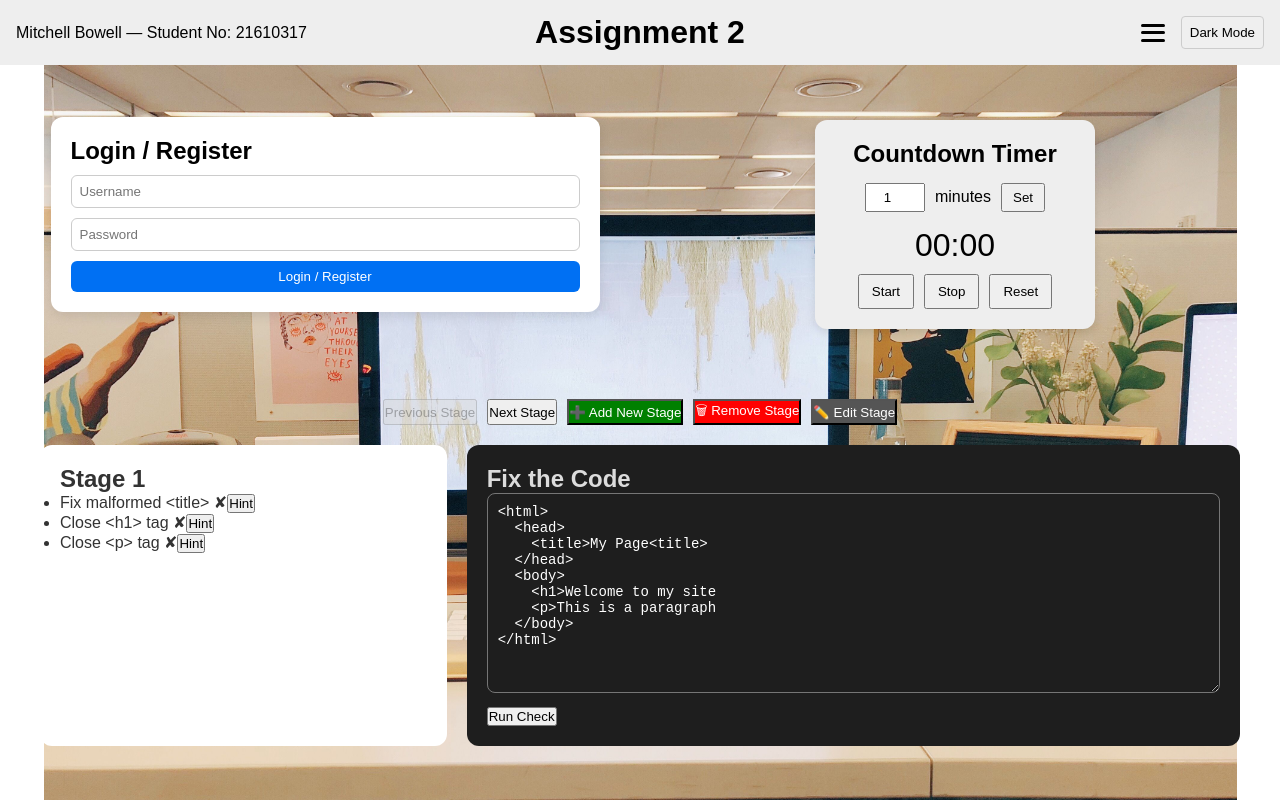
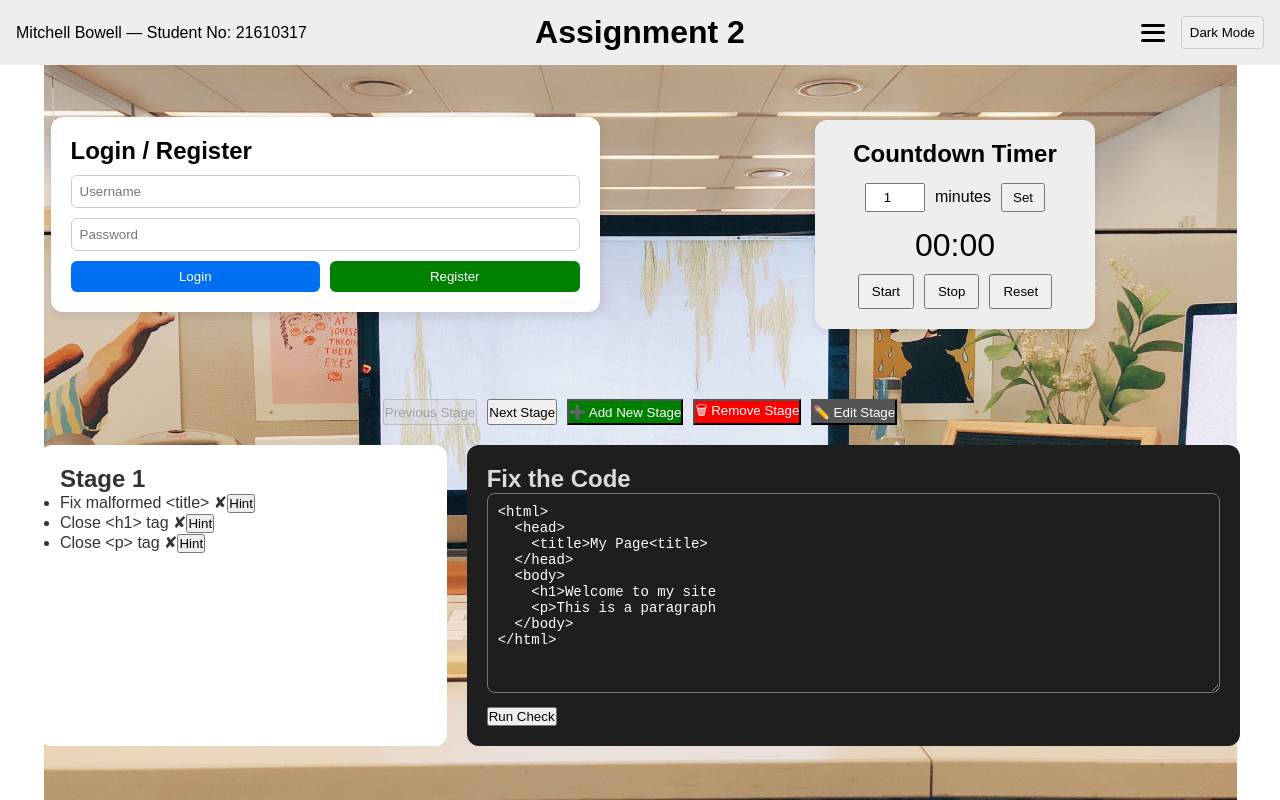
Before and after one commit to MitchBow/CWA-Assignment-2-docker, a Next.js app in the folder frontend/: page /court-room in a window 1280 px wide. Built offline with nearby package versions, Linux system fonts and the light colour scheme.

Commit message:
fixed notifications and added login. register buttons

```diff
--- a/frontend/app/components/Login.tsx
+++ b/frontend/app/components/Login.tsx
@@ -13,18 +13,33 @@ const Login: React.FC<LoginProps> = ({ saveStages, loadStages }) => {
   const [message, setMessage] = useState('');
   const [loggedIn, setLoggedIn] = useState(false);
 
-  const loginRegister = async () => {
+  const handleLogin = async () => {
     try {
       const res = await fetch('/api/login', {
         method: 'POST',
         headers: { 'Content-Type': 'application/json' },
         body: JSON.stringify({ username, password }),
       });
-      if (!res.ok) throw new Error('Login/Register failed');
-      setMessage('✅ Login/Register successful!');
+      if (!res.ok) throw new Error('Login failed');
+      setMessage('✅ Login successful!');
       setLoggedIn(true);
     } catch {
-      setMessage('❌ Login/Register failed');
+      setMessage('❌ Login failed');
+    }
+  };
+
+  const handleRegister = async () => {
+    try {
+      const res = await fetch('/api/register', {
+        method: 'POST',
+        headers: { 'Content-Type': 'application/json' },
+        body: JSON.stringify({ username, password }),
+      });
+      if (!res.ok) throw new Error('Registration failed');
+      setMessage('✅ Registration successful!');
+      setLoggedIn(true);
+    } catch {
+      setMessage('❌ Registration failed');
     }
   };
 
@@ -47,7 +62,20 @@ const Login: React.FC<LoginProps> = ({ saveStages, loadStages }) => {
             onChange={e => setPassword(e.target.value)}
             style={{ width: '100%', marginBottom: '10px', padding: '8px', borderRadius: '6px', border: '1px solid #ccc' }}
           />
-          <button onClick={loginRegister} style={{ width: '100%', padding: '8px', borderRadius: '6px', backgroundColor: '#0070f3', color: 'white', border: 'none', cursor: 'pointer' }}>Login / Register</button>
+          <div style={{ display: 'flex', gap: '10px' }}>
+            <button
+              onClick={handleLogin}
+              style={{ flex: 1, padding: '8px', borderRadius: '6px', backgroundColor: '#0070f3', color: 'white', border: 'none', cursor: 'pointer' }}
+            >
+              Login
+            </button>
+            <button
+              onClick={handleRegister}
+              style={{ flex: 1, padding: '8px', borderRadius: '6px', backgroundColor: 'green', color: 'white', border: 'none', cursor: 'pointer' }}
+            >
+              Register
+            </button>
+          </div>
           {message && <div style={{ color: message.startsWith('✅') ? 'green' : 'red', fontWeight: 'bold', marginTop: '10px' }}>{message}</div>}
         </div>
       )}
--- a/frontend/app/components/NotificationManager.tsx
+++ b/frontend/app/components/NotificationManager.tsx
@@ -14,12 +14,15 @@ const NotificationManager: React.FC<NotificationManagerProps> = ({ onCourtroom }
   const [courtReason, setCourtReason] = useState('');
 
   // Load notifications on mount
-  useEffect(() => setQueue([...allNotifications]), []);
+  useEffect(() => {
+    setQueue([...allNotifications]);
+  }, []);
 
   // Show next notification
   useEffect(() => {
     if (activeNotification || inCourtroom || queue.length === 0) return;
 
+    // Schedule next notification
     const timer = setTimeout(() => {
       const next = queue[0];
       setActiveNotification(next);
@@ -36,11 +39,12 @@ const NotificationManager: React.FC<NotificationManagerProps> = ({ onCourtroom }
         }
       }, next.escalationDelay);
 
+      // Cleanup escalation if notification acknowledged early
       return () => clearTimeout(escalation);
     }, 20000 + Math.random() * 10000);
 
     return () => clearTimeout(timer);
-  }, [activeNotification, queue, inCourtroom, onCourtroom]);
+  }, [activeNotification, queue, inCourtroom]); // Removed onCourtroom from dependencies
 
   const acknowledgeNotification = () => setActiveNotification(null);
 
@@ -53,7 +57,8 @@ const NotificationManager: React.FC<NotificationManagerProps> = ({ onCourtroom }
   return (
     <>
       {activeNotification && !inCourtroom && (
-        <div style={{
+        <div
+          style={{
             position: 'fixed',
             bottom: '20px',
             right: '20px',
@@ -63,26 +68,26 @@ const NotificationManager: React.FC<NotificationManagerProps> = ({ onCourtroom }
             padding: '10px',
             borderRadius: '8px',
             zIndex: 1000,
-          color: 'var(--text-color)'
-        }}>
+            color: 'var(--text-color)',
+          }}
+        >
           <strong>{activeNotification.sender}:</strong> {activeNotification.message}
-          <button onClick={acknowledgeNotification} style={{
+          <button
+            onClick={acknowledgeNotification}
+            style={{
               marginLeft: '10px',
               cursor: 'pointer',
               borderRadius: '5px',
               backgroundColor: 'var(--button-background)',
-            color: 'var(--button-text)'
-          }}>
+              color: 'var(--button-text)',
+            }}
+          >
             Acknowledge
           </button>
         </div>
       )}
 
-      <Courtroom
-        visible={inCourtroom} // error here at visible
-        reason={courtReason}
-        onRetry={handleRetry}
-      />
+      <Courtroom visible={inCourtroom} reason={courtReason} onRetry={handleRetry} />
     </>
   );
 };
```
Lines whose indentation alone changed are shown as unchanged.
